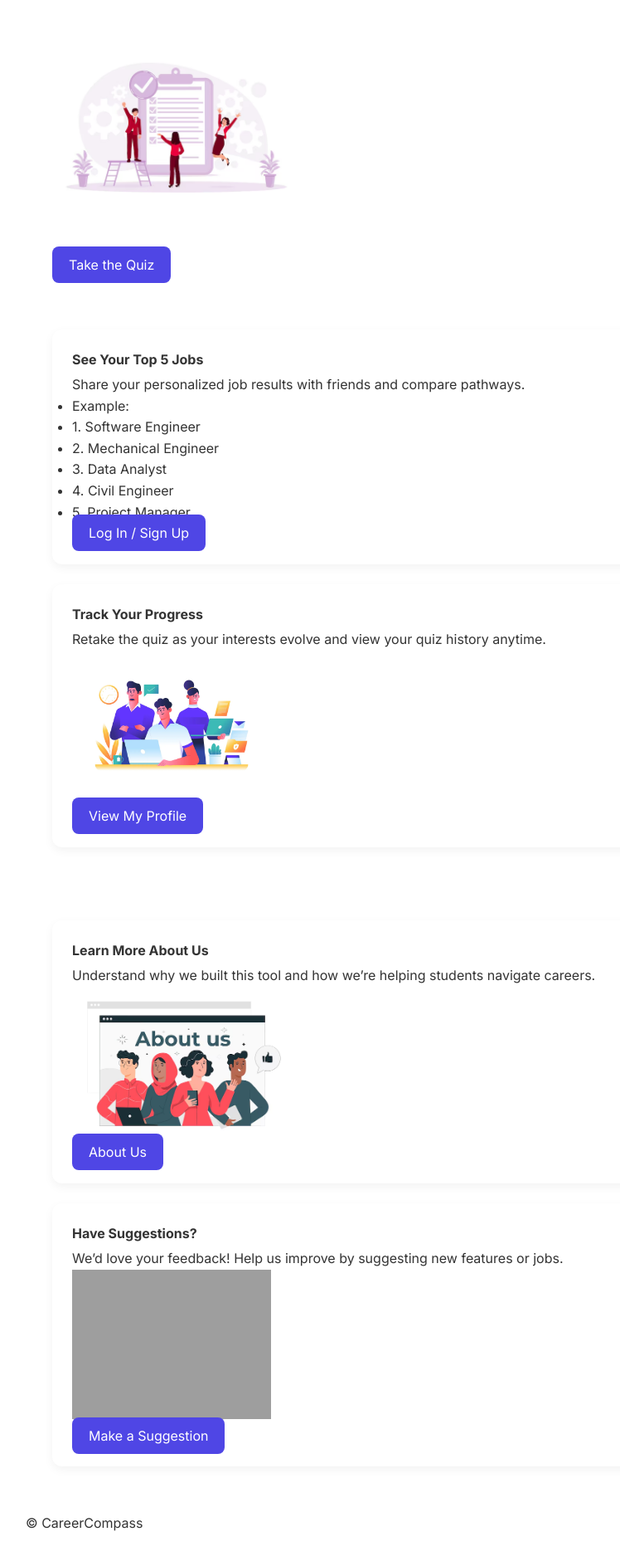
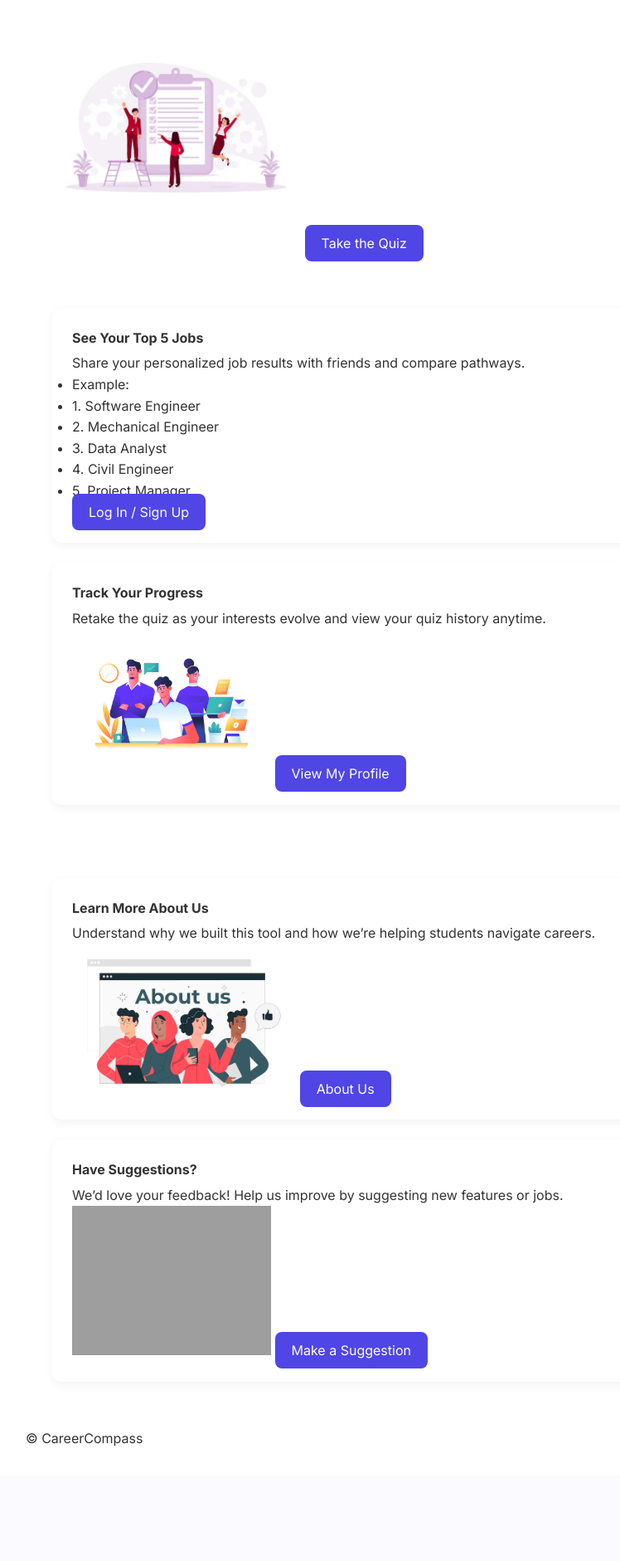
Before and after one commit to damien11zhang/CITS3403-Group-Project, a Flask app: page / in a window 1280 px wide. Shown: the part 215-2096 px from the top of the page at 83% size, without its empty margins (91-839 px from the left). After the commit the page ends 1958 px from the top, so only its background shows below. Run offline with Flask 3, Linux system fonts and the light colour scheme; grey boxes are pictures that could not be loaded.

Commit message:
updating home

```diff
--- a/project/templates/home.html
+++ b/project/templates/home.html
@@ -2,25 +2,25 @@
 {% block title %}CareerCompass - Home{% endblock %}
 {% block content %}
 
-<!-- 1. Hero Section -->
-<div class="container text-center my-5">
-  <h1 class="display-4">Discover Your Future Career</h1>
-  <p class="lead">Take our personalized career quiz to explore job paths aligned with your interests and strengths.</p>
-  <div class="d-flex justify-content-center">
-    <img src="{{ url_for('static', filename='images/quiz_intro.svg.jpg') }}" alt="Quiz Illustration" class="img-fluid my-3" style="max-height: 300px;">
+<!-- Hero Section -->
+<div class="container my-5">
+  <div class="text-center">
+    <h1 class="display-4">Discover Your Future Career</h1>
+    <p class="lead">Take our personalized career quiz to explore job paths aligned with your interests and strengths.</p>
+    <img src="{{ url_for('static', filename='images/quiz_intro.svg.jpg') }}" alt="Quiz Illustration" class="img-fluid my-4 mx-auto d-block" style="max-height: 300px;">
+    <a href="{{ url_for('quiz') }}" class="button">Take the Quiz</a>
   </div>
-  <a href="{{ url_for('quiz') }}" class="button mt-3">Take the Quiz</a>
 </div>
 
-<!-- 2 & 3. Side-by-side feature cards -->
+<!-- Top 5 Jobs & Progress -->
 <div class="container mb-5">
-  <div class="row">
+  <div class="row g-4">
     <!-- Top 5 Results -->
-    <div class="col-md-6 mb-4">
+    <div class="col-md-6">
       <div class="card shadow-sm h-100 text-center p-4">
-        <h3 class="card-title">See Your Top 5 Jobs</h3>
+        <h3 class="card-title mb-3">See Your Top 5 Jobs</h3>
         <p class="card-text">Share your personalized job results with friends and compare pathways.</p>
-        <ul class="list-group list-group-flush my-3 mx-auto text-start" style="max-width: 300px;" padding-bottom="20px">
+        <ul class="list-group list-group-flush my-3 mx-auto" style="max-width: 300px;">
           <li class="list-group-item">Example:</li>
           <li class="list-group-item">1. Software Engineer</li>
           <li class="list-group-item">2. Mechanical Engineer</li>
@@ -28,49 +28,42 @@
           <li class="list-group-item">4. Civil Engineer</li>
           <li class="list-group-item">5. Project Manager</li>
         </ul>
-         <p class="card-text"></p>
-        <a href="{{ url_for('login') }}" class="button mt-2">Log In / Sign Up</a>
+        <a href="{{ url_for('login') }}" class="button">Log In / Sign Up</a>
       </div>
     </div>
 
     <!-- Quiz History -->
-    <div class="col-md-6 mb-4">
+    <div class="col-md-6">
       <div class="card shadow-sm h-100 text-center p-4">
-        <h3 class="card-title">Track Your Progress</h3>
+        <h3 class="card-title mb-3">Track Your Progress</h3>
         <p class="card-text">Retake the quiz as your interests evolve and view your quiz history anytime.</p>
-        <div class="d-flex justify-content-center">
-          <img src="{{ url_for('static', filename='images/history.svg.jpg') }}" alt="History" class="img-fluid my-3" style="max-height: 180px;">
-        </div>
-        <a href="{{ url_for('profile') }}" class="button mt-2">View My Profile</a>
+        <img src="{{ url_for('static', filename='images/history.svg.jpg') }}" alt="History" class="img-fluid my-3 mx-auto d-block" style="max-height: 180px;">
+        <a href="{{ url_for('profile') }}" class="button">View My Profile</a>
       </div>
     </div>
   </div>
 </div>
 
-<!-- 4 & 5. More features -->
+<!-- About Us & Suggestions -->
 <div class="container mb-5">
-  <div class="row">
+  <div class="row g-4">
     <!-- About Us -->
-    <div class="col-md-6 mb-4">
+    <div class="col-md-6">
       <div class="card shadow-sm h-100 text-center p-4">
-        <h3 class="card-title">Learn More About Us</h3>
+        <h3 class="card-title mb-3">Learn More About Us</h3>
         <p class="card-text">Understand why we built this tool and how we’re helping students navigate careers.</p>
-        <div class="d-flex justify-content-center">
-          <img src="{{ url_for('static', filename='images/about_us.svg.jpg') }}" alt="About Us" class="img-fluid my-3" style="max-height: 180px;">
-        </div>
-        <a href="{{ url_for('about') }}" class="button mt-2">About Us</a>
+        <img src="{{ url_for('static', filename='images/about_us.svg.jpg') }}" alt="About Us" class="img-fluid my-3 mx-auto d-block" style="max-height: 180px;">
+        <a href="{{ url_for('about') }}" class="button">About Us</a>
       </div>
     </div>
 
     <!-- Suggestions -->
-    <div class="col-md-6 mb-4">
+    <div class="col-md-6">
       <div class="card shadow-sm h-100 text-center p-4">
-        <h3 class="card-title">Have Suggestions?</h3>
+        <h3 class="card-title mb-3">Have Suggestions?</h3>
         <p class="card-text">We’d love your feedback! Help us improve by suggesting new features or jobs.</p>
-        <div class="d-flex justify-content-center">
-          <img src="{{ url_for('static', filename='images/suggest.svg.jpg') }}" alt="Suggestions" class="img-fluid my-3" style="max-height: 180px;">
-        </div>
-        <a href="{{ url_for('suggest') }}" class="button mt-2">Make a Suggestion</a>
+        <img src="{{ url_for('static', filename='images/suggest.svg.jpg') }}" alt="Suggestions" class="img-fluid my-3 mx-auto d-block" style="max-height: 180px;">
+        <a href="{{ url_for('suggest') }}" class="button">Make a Suggestion</a>
       </div>
     </div>
   </div>
```
